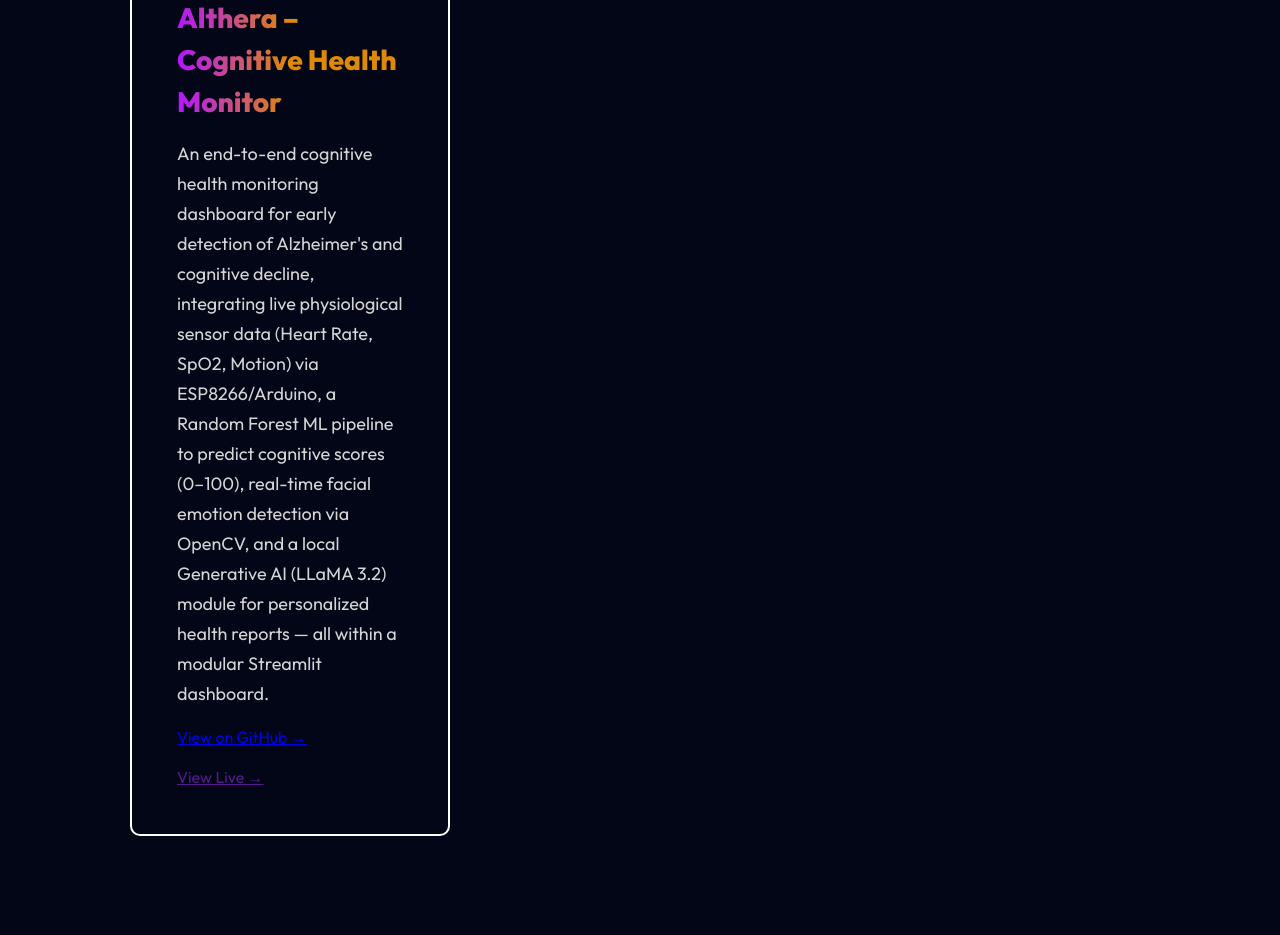
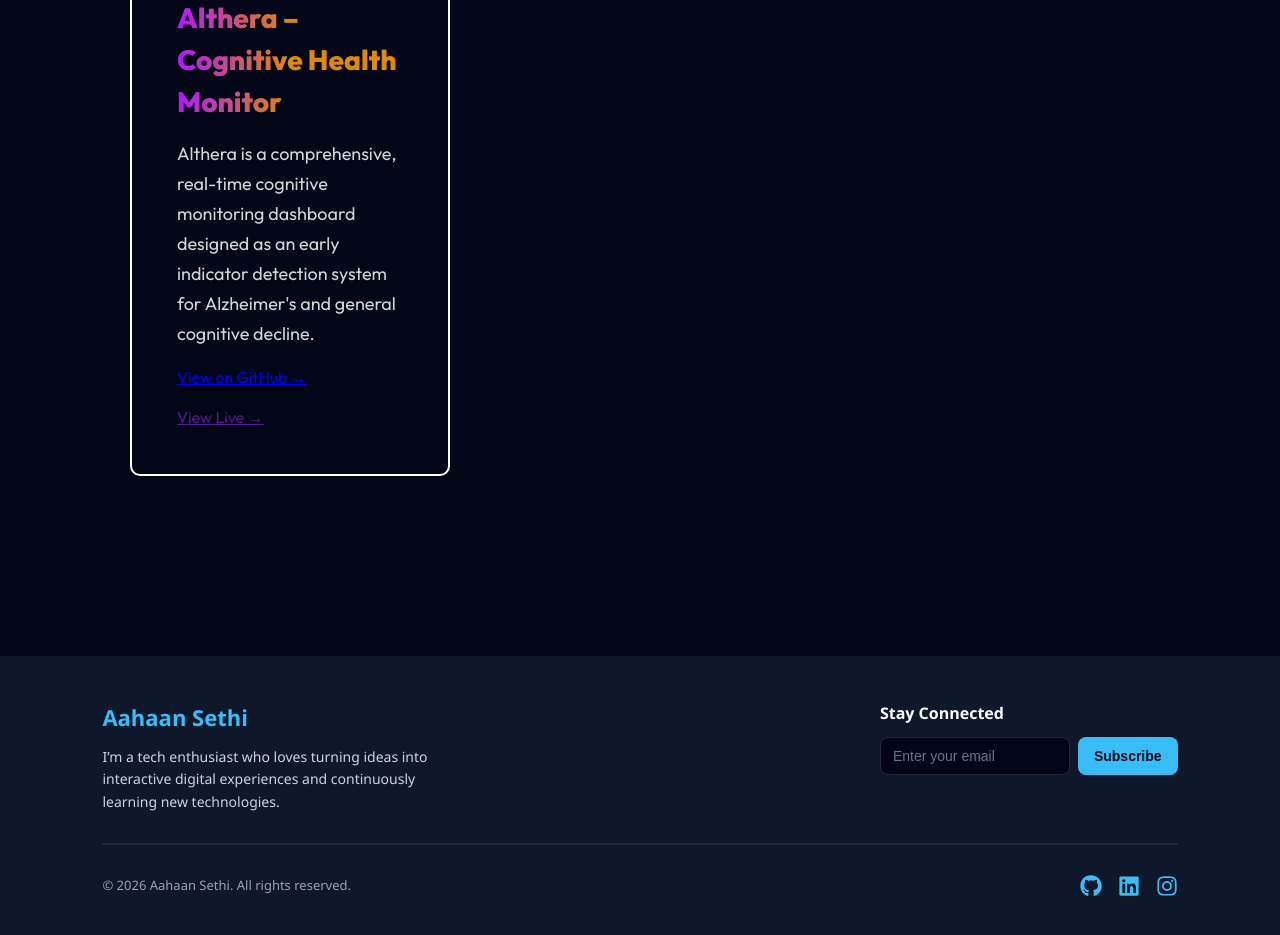
Before and after one commit to RuntimeTerror001/Portfolio_Website, a React (Vite) app: page /projects in a window 1280 px wide. Shown: the part 920-1855 px from the top of the page. Built offline with nearby package versions, Linux system fonts and the light colour scheme.

Commit message:
updated project description

```diff
--- a/src/assets/projects_data.js
+++ b/src/assets/projects_data.js
@@ -29,7 +29,7 @@ const projects_Data = [
 {
   sno: 4,
   title: "Althera – Cognitive Health Monitor",
-  description: "An end-to-end cognitive health monitoring dashboard for early detection of Alzheimer's and cognitive decline, integrating live physiological sensor data (Heart Rate, SpO2, Motion) via ESP8266/Arduino, a Random Forest ML pipeline to predict cognitive scores (0–100), real-time facial emotion detection via OpenCV, and a local Generative AI (LLaMA 3.2) module for personalized health reports — all within a modular Streamlit dashboard.",
+  description: "Althera is a comprehensive, real-time cognitive monitoring dashboard designed as an early indicator detection system for Alzheimer's and general cognitive decline.",
   github: "https://github.com/RuntimeTerror001/Althera-Minor-Project",
   live: ""
 }
```
